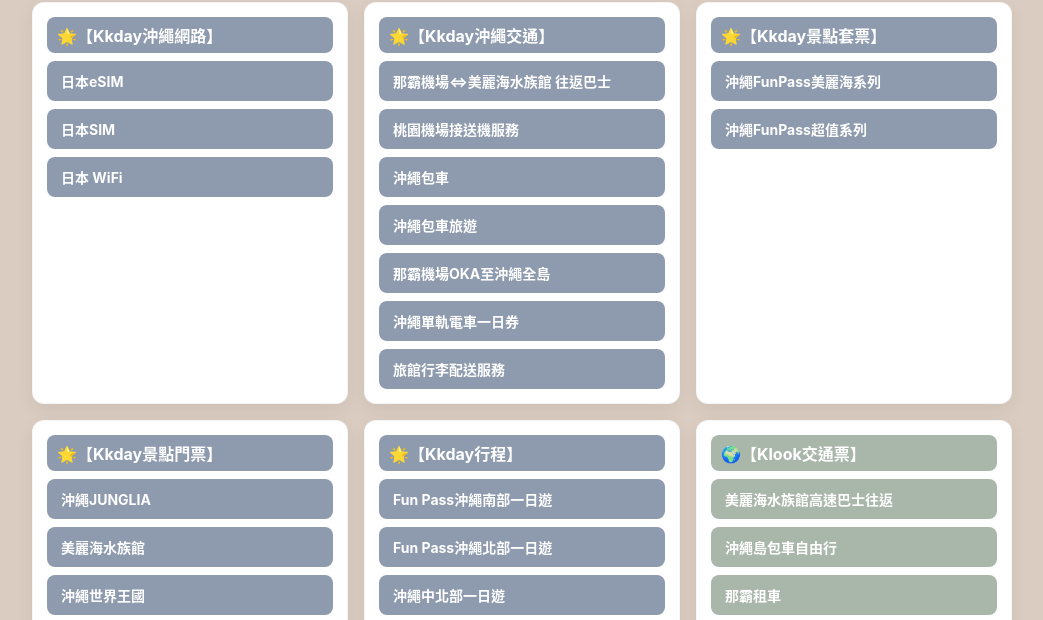
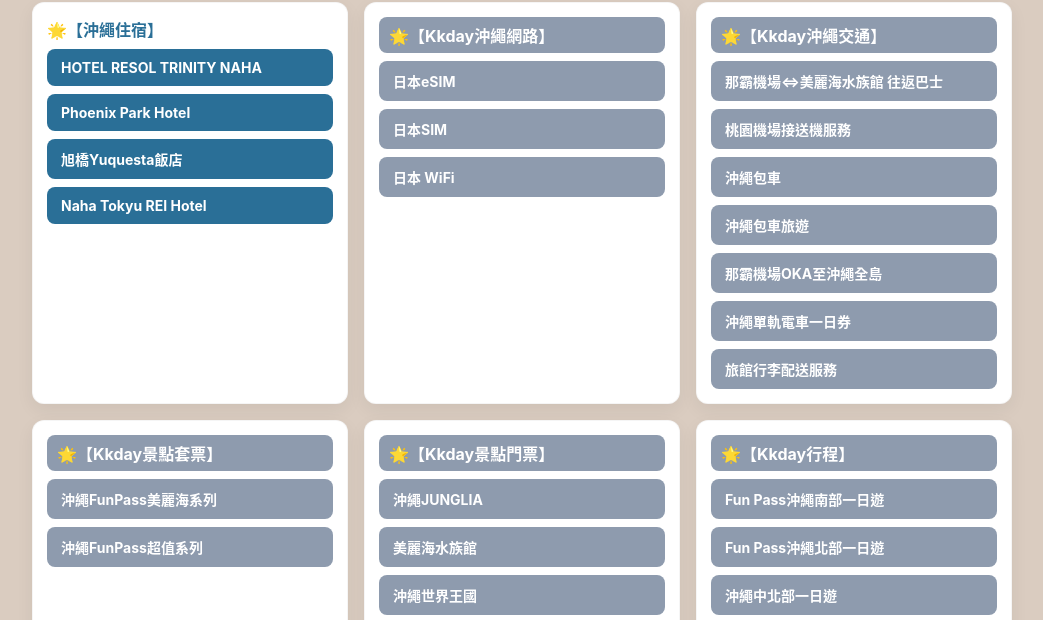
Before and after one commit to Andy20230422/okinawa_2acouplev1, a plain HTML site: page index.html in a window 1280 px wide. Shown: the part 135-755 px from the top of the page, without its empty margins (118-1161 px from the left). Drawn offline with Linux system fonts and the light colour scheme.

Commit message:
Update index_0905.html
add agoda hotel

```diff
--- a/index.html
+++ b/index.html
@@ -50,6 +50,16 @@
     </header>
 
     <main class="grid">
+      <section class="card Agoda">
+        <h2>🌟【沖繩住宿】</h2>
+        <div class="links">
+          <a class="link" href="https://agoda.tpx.gr/Yn8JbD5M" target="_blank" rel="noopener">HOTEL RESOL TRINITY NAHA</a>
+          <a class="link" href="https://agoda.tpx.gr/JK4Qwp7E" target="_blank" rel="noopener">Phoenix Park Hotel</a>
+          <a class="link" href="https://agoda.tpx.gr/yJD7iOXR" target="_blank" rel="noopener">旭橋Yuquesta飯店</a>
+          <a class="link" href="https://agoda.tpx.gr/P4ju82Ml" target="_blank" rel="noopener">Naha Tokyu REI Hotel</a>
+        </div>
+      </section>
+
       <section class="card kkday">
         <h2>🌟【Kkday沖繩網路】</h2>
         <div class="links">
```
